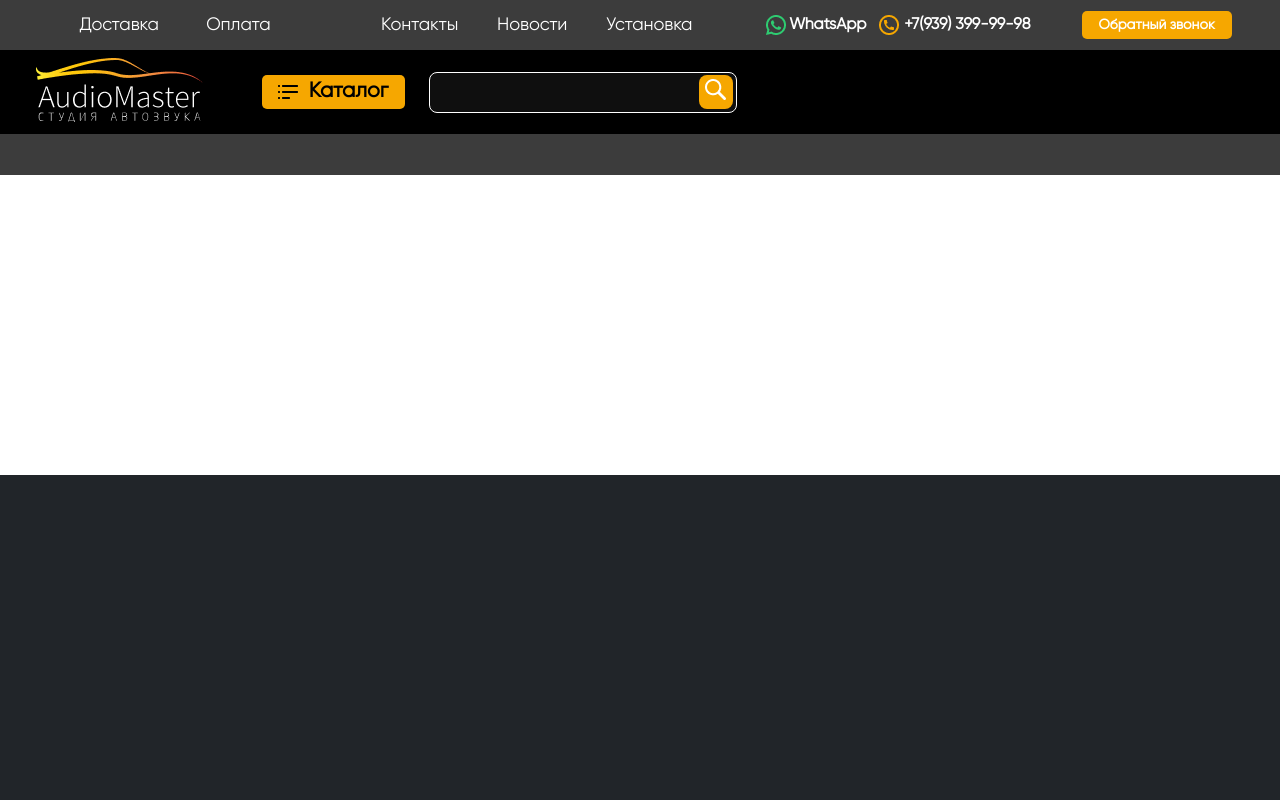
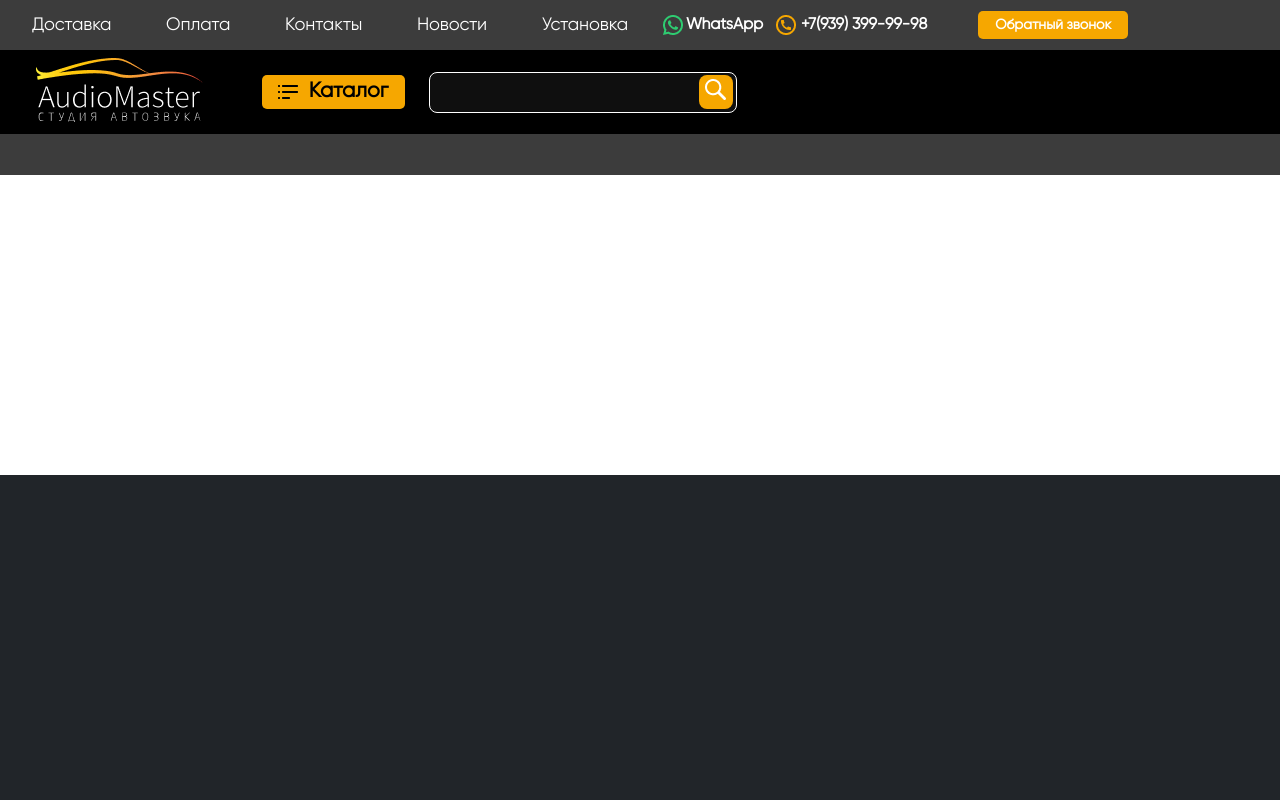
Before and after one commit to i0ji/sm_audiomaster, a website built with webpack: page src/index.html in a window 1280 px wide. Shown: the top 800 px of the page. Built offline with nearby package versions, Linux system fonts and the light colour scheme.

Commit message:
header-top-line adaptive customising

```diff
--- a/src/index.html
+++ b/src/index.html
@@ -23,11 +23,9 @@
             <div class="container">
                 <div class="row text-center">
 
-                    <div class="col-3 delivery">
+                    <div class="col-xl-6 col-sm-10 text-menu">
                     <p>Доставка</p>
                     <p>Оплата</p>
-                    </div>
-                    <div class="col-4">
                         <p>Контакты</p>
                         <p>Новости</p>
                         <p>Установка</p>
--- a/src/styles/_header.scss
+++ b/src/styles/_header.scss
@@ -9,6 +9,10 @@
     .container {
 
       .row {
+
+        .text-menu {
+          justify-content: space-between;
+        }
 
         div {
           height: 50px;
@@ -136,7 +140,7 @@
     &__top-line {
       .container {
         .row {
-          justify-content: space-evenly;
+          justify-content: space-between;
 
           p {
             margin-right: 5px;
```
Also changed, not shown: src/styles/main.css, 1 other file.
